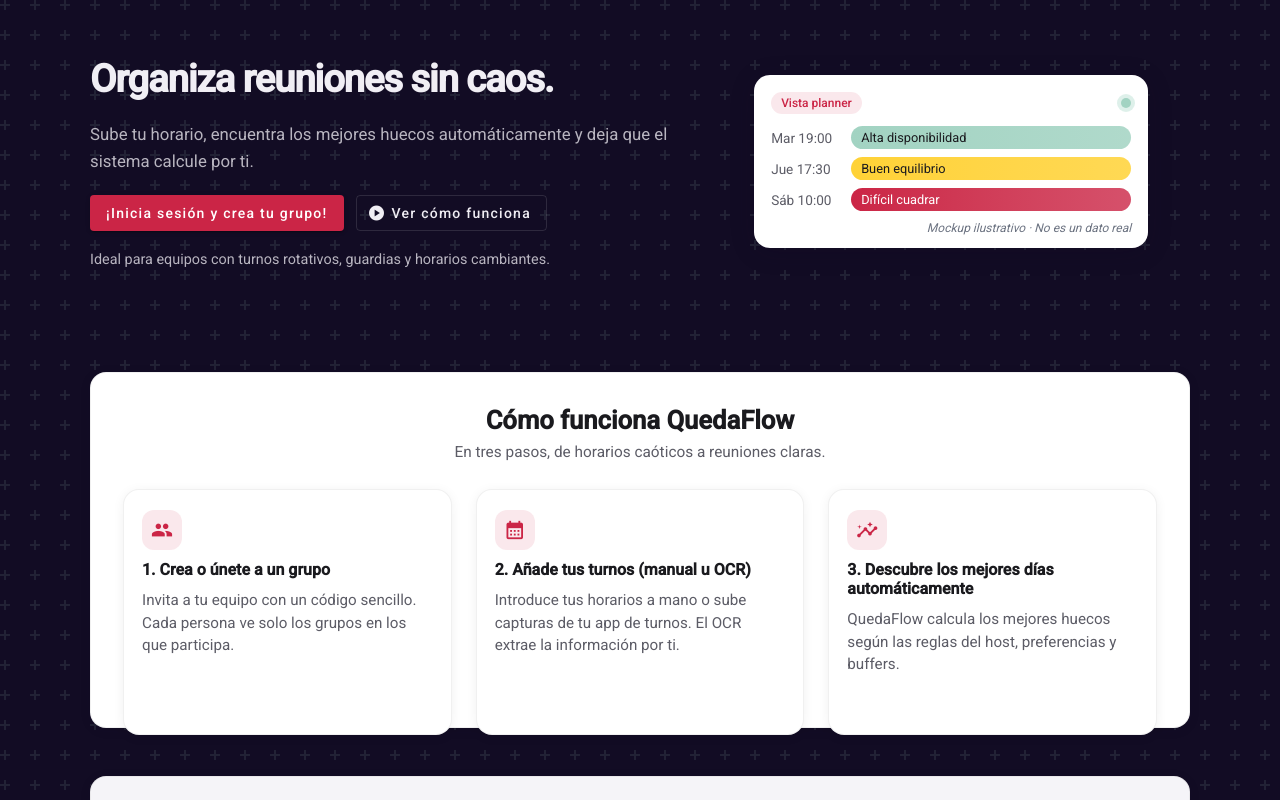
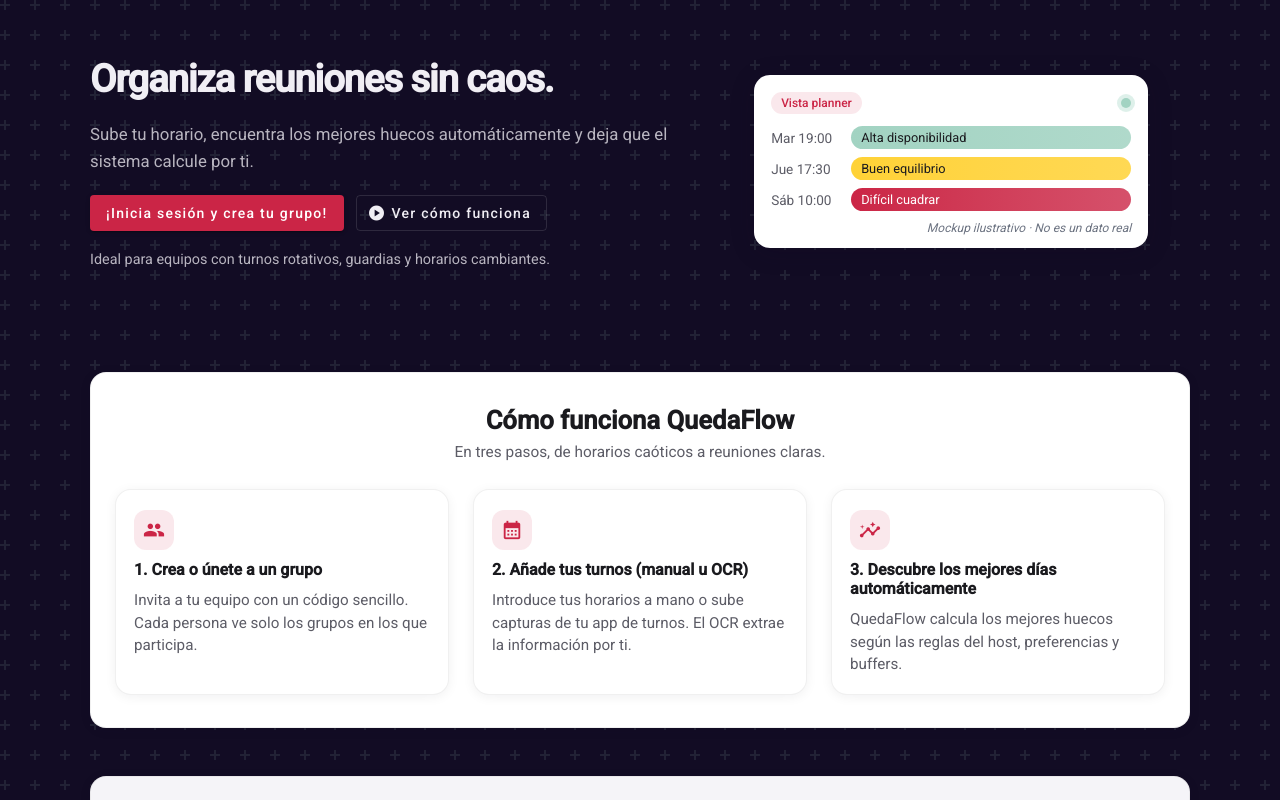
Before and after one commit to ZGrengo/QuedaFlow, an Angular app in the folder apps/web/: page / in a window 1280 px wide. Built offline with nearby package versions, Linux system fonts and the light colour scheme.

Commit message:
Condicional en boton de inicio de sesion/CTA y tarjetas en seccion de como funciona quedaflow arregladas

```diff
--- a/apps/web/src/app/features/home/feature-card.component.ts
+++ b/apps/web/src/app/features/home/feature-card.component.ts
@@ -28,6 +28,8 @@
       flex-direction: column;
       gap: 10px;
       height: 100%;
+      min-width: 0;
+      box-sizing: border-box;
     }
 
     .feature-icon {
@@ -58,6 +60,7 @@
       font-size: 0.95rem;
       color: var(--qf-text-muted);
       line-height: 1.5;
+      overflow-wrap: break-word;
     }
   `]
 })
--- a/apps/web/src/app/features/home/hero-section.component.ts
+++ b/apps/web/src/app/features/home/hero-section.component.ts
@@ -1,4 +1,4 @@
-import { Component, EventEmitter, Output } from '@angular/core';
+import { Component, EventEmitter, Input, Output } from '@angular/core';
 import { CommonModule } from '@angular/common';
 import { RouterModule } from '@angular/router';
 import { MatButtonModule } from '@angular/material/button';
@@ -16,8 +16,8 @@
           Sube tu horario, encuentra los mejores huecos automáticamente y deja que el sistema calcule por ti.
         </p>
         <div class="hero-actions">
-          <button mat-raised-button class="qf-btn-primary" routerLink="/login">
-            ¡Inicia sesión y crea tu grupo!
+          <button mat-raised-button class="qf-btn-primary" [routerLink]="primaryLink">
+            {{ primaryLabel }}
           </button>
           <button mat-stroked-button class="qf-btn-secondary" type="button" (click)="viewHowItWorks.emit()">
             <mat-icon>play_circle</mat-icon>
@@ -217,6 +217,8 @@
   `]
 })
 export class HeroSectionComponent {
+  @Input() primaryLabel = '¡Inicia sesión y crea tu grupo!';
+  @Input() primaryLink = '/login';
   @Output() viewHowItWorks = new EventEmitter<void>();
 
   sampleSlots = [
--- a/apps/web/src/app/features/home/home.page.html
+++ b/apps/web/src/app/features/home/home.page.html
@@ -1,7 +1,10 @@
 <main class="home">
   <!-- HERO: on dark background, no surface -->
   <section class="qf-hero">
-    <app-hero-section (viewHowItWorks)="scrollToSection('how-it-works')"></app-hero-section>
+    <app-hero-section
+      [primaryLabel]="primaryLabel"
+      [primaryLink]="primaryLink"
+      (viewHowItWorks)="scrollToSection('how-it-works')"></app-hero-section>
   </section>
 
   <!-- HOW IT WORKS: light surface -->
@@ -136,8 +139,8 @@
     <app-cta-section
       [title]="'Empieza a organizar mejor hoy.'"
       [subtitle]="'Crea un grupo en segundos, invita a tu equipo y deja que QuedaFlow haga el trabajo duro.'"
-      [primaryLabel]="'¡Inicia sesión y crea tu grupo!'"
-      [primaryLink]="'/login'">
+      [primaryLabel]="primaryLabel"
+      [primaryLink]="primaryLink">
     </app-cta-section>
   </section>
 
--- a/apps/web/src/app/features/home/home.page.scss
+++ b/apps/web/src/app/features/home/home.page.scss
@@ -1,6 +1,7 @@
 /* Home: layout and section structure. Colors from global tokens. */
 .home {
   min-height: 100vh;
+  overflow-x: hidden;
 }
 
 /* Hero: full-bleed on dark background, content centered with max-width */
@@ -16,6 +17,9 @@
   margin-left: auto;
   margin-right: auto;
   margin-bottom: clamp(24px, 4vw, 40px);
+  padding-left: clamp(16px, 4vw, 24px);
+  padding-right: clamp(16px, 4vw, 24px);
+  box-sizing: border-box;
 
   &:first-of-type.qf-surface {
     margin-top: clamp(24px, 4vw, 48px);
@@ -39,11 +43,17 @@
   font-size: clamp(0.9rem, 1.2vw, 1rem);
 }
 
-/* How it works: cards grid */
+/* How it works: cards grid – contained so cards don't exceed section */
+.how-it-works {
+  width: 100%;
+  box-sizing: border-box;
+}
+
 .how-it-works .cards-grid {
   display: grid;
   grid-template-columns: repeat(3, minmax(0, 1fr));
   gap: clamp(16px, 2.5vw, 24px);
+  min-width: 0;
 }
 
 @media (max-width: 960px) {
--- a/apps/web/src/app/features/home/home.page.ts
+++ b/apps/web/src/app/features/home/home.page.ts
@@ -7,6 +7,7 @@
 import { HeroSectionComponent } from './hero-section.component';
 import { FeatureCardComponent } from './feature-card.component';
 import { CtaSectionComponent } from './cta-section.component';
+import { AuthService } from '../../core/services/auth.service';
 import { trigger, transition, style, animate } from '@angular/animations';
 
 @Component({
@@ -35,6 +36,21 @@
 })
 export class HomePageComponent {
   currentYear = new Date().getFullYear();
+  isLoggedIn = false;
+
+  constructor(private authService: AuthService) {
+    this.authService.getCurrentUser().subscribe(user => {
+      this.isLoggedIn = !!user;
+    });
+  }
+
+  get primaryLabel(): string {
+    return this.isLoggedIn ? 'Crea tu grupo' : '¡Inicia sesión y crea tu grupo!';
+  }
+
+  get primaryLink(): string {
+    return this.isLoggedIn ? '/create-group' : '/login';
+  }
 
   scrollToSection(id: string): void {
     const el = document.getElementById(id);
```
